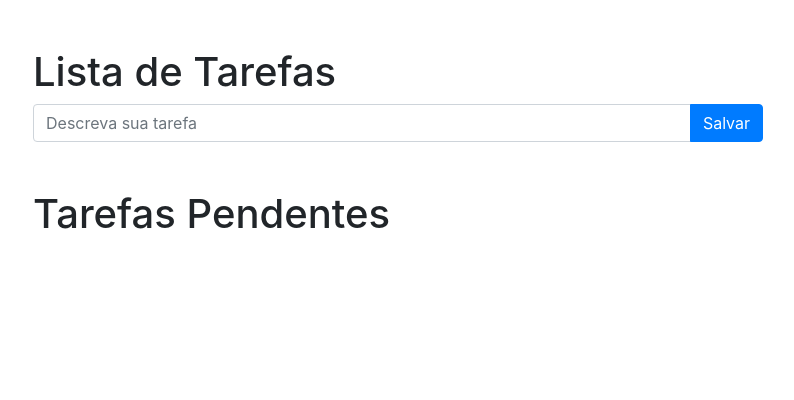
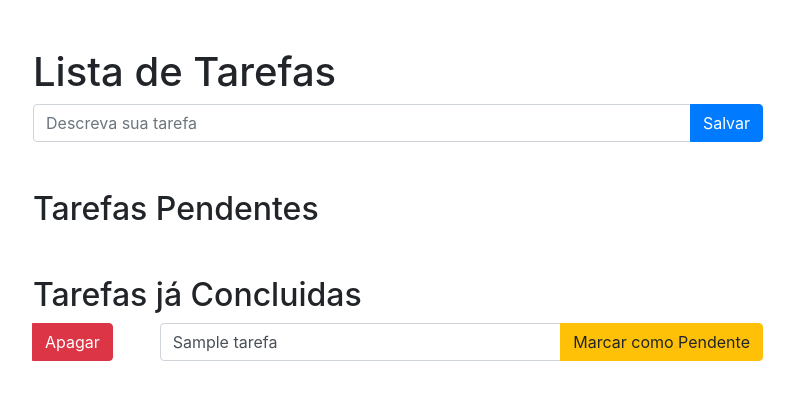
Before and after one commit to marcelohdsantos/mytasks, a Django app: page /tarefas/ in a window 1280 px wide. Shown: the top 400 px of the page, without its empty margins (242-1036 px from the left). Run offline with Django 4.2, Linux system fonts and the light colour scheme; tables that the repository leaves empty hold one stand-in row (values such as "Sample post"); parts of the project's set-up code (start-up, migrations or seed data) failed here and were passed over.

Commit message:
Implementado botão para apagar a tarefa.
close #10

```diff
--- a/tasks/tarefas/forms.py
+++ b/tasks/tarefas/forms.py
@@ -7,3 +7,9 @@
     class Meta:
         model = Tarefa
         fields = ['nome']
+
+
+class TarefaForm(ModelForm):
+    class Meta:
+        model = Tarefa
+        fields = ['nome', 'feita']
--- a/tasks/tarefas/templates/tarefas/home.html
+++ b/tasks/tarefas/templates/tarefas/home.html
@@ -30,17 +30,60 @@
                 </div>
             </form>
 
-                <h1 class="mt-5">Tarefas Pendentes</h1>
+            <h2 class="mt-5">Tarefas Pendentes</h2>
+
             {% for tarefa in tarefas_pendentes %}
+            <form action="{% url 'tarefas:detalhe' tarefa_id=tarefa.id %}" method="post">
+                {% csrf_token %}
                 <div class="input-group mb-3">
-                    <div class="input-group-prepend">
-                        <div class="input-group-text">
-                            <input type="checkbox" aria-label="Checkbox for para tarefa">
+                    <input type="text" class="form-control" placeholder="Descreva sua tarefa" required="required"
+                           aria-label="Descreva sua tarefa" name="nome" value="{{ tarefa.nome }}">
+                    <input type="hidden" value="checked" name="feita">
+
+                    <div class="input-group-append">
+                        <button type="submit" class="btn btn-success">Marcar como Feita</button>
                     </div>
+
                 </div>
-                    <input type="text" class="form-control" aria-label="Text input para tarefa" value="{{ tarefa.nome }}">
+            </form>
+
+            {% endfor %}
+
+            <h2 class="mt-5">Tarefas já Concluidas</h2>
+
+            {% for tarefa in tarefas_feitas %}
+            <div class="row">
+                <div class="col-2">
+                    <form action="{% url 'tarefas:apagar' tarefa_id=tarefa.id %}" method="post">
+                        {% csrf_token %}
+                        <div class="input-group mb-3">
+                            <div class="input-group-append">
+                                <button type="submit" class="btn btn-danger">Apagar</button>
                             </div>
+
+                        </div>
+                    </form>
+                </div>
+                <div class="col-10">
+                    <form action="{% url 'tarefas:detalhe' tarefa_id=tarefa.id %}" method="post">
+                        {% csrf_token %}
+                        <div class="input-group mb-3">
+                            <input type="text" class="form-control" placeholder="Descreva sua tarefa"
+                                   required="required"
+                                   aria-label="Descreva sua tarefa" name="nome" value="{{ tarefa.nome }}">
+
+                            <div class="input-group-append">
+                                <button type="submit" class="btn btn-warning">Marcar como Pendente</button>
+                            </div>
+
+                        </div>
+                    </form>
+                </div>
+
+            </div>
+
             {% endfor %}
+
         </div>
     </div>
 </div>
--- a/tasks/tarefas/urls.py
+++ b/tasks/tarefas/urls.py
@@ -6,5 +6,6 @@
 
 urlpatterns = [
     path('', views.home, name='home'),
-    path('<int:tarefa_id>', views.detalhe, name='detalhe')
+    path('<int:tarefa_id>', views.detalhe, name='detalhe'),
+    path('apagar/<int:tarefa_id>', views.apagar, name='apagar')
 ]
--- a/tasks/tarefas/views.py
+++ b/tasks/tarefas/views.py
@@ -35,8 +35,15 @@
 
 
 def detalhe(request, tarefa_id):
-    tarefa = Tarefa.objects.get(id=tarefa_id)
-    form = TarefaForm(request.POST, instance=tarefa)
-    if form.is_valid():
-        form.save()
+    if request.method == 'POST':
+        tarefa = Tarefa.objects.get(id=tarefa_id)
+        form = TarefaForm(request.POST, instance=tarefa)
+        if form.is_valid():
+            form.save()
     return HttpResponseRedirect(reverse('tarefas:home'))
+
+
+def apagar(request, tarefa_id):
+    if request.method == 'POST':
+        Tarefa.objects.filter(id=tarefa_id).delete()
+    return HttpResponseRedirect(reverse('tarefas:home'))
```
Also changed, not shown: tasks/tarefas/tests/test_apagar_tarefa.py (added, +21 -0 lines), tasks/tarefas/tests/test_edicao_de_tarefa.py (added, +45 -0 lines). Lines whose indentation alone changed are shown as unchanged.
